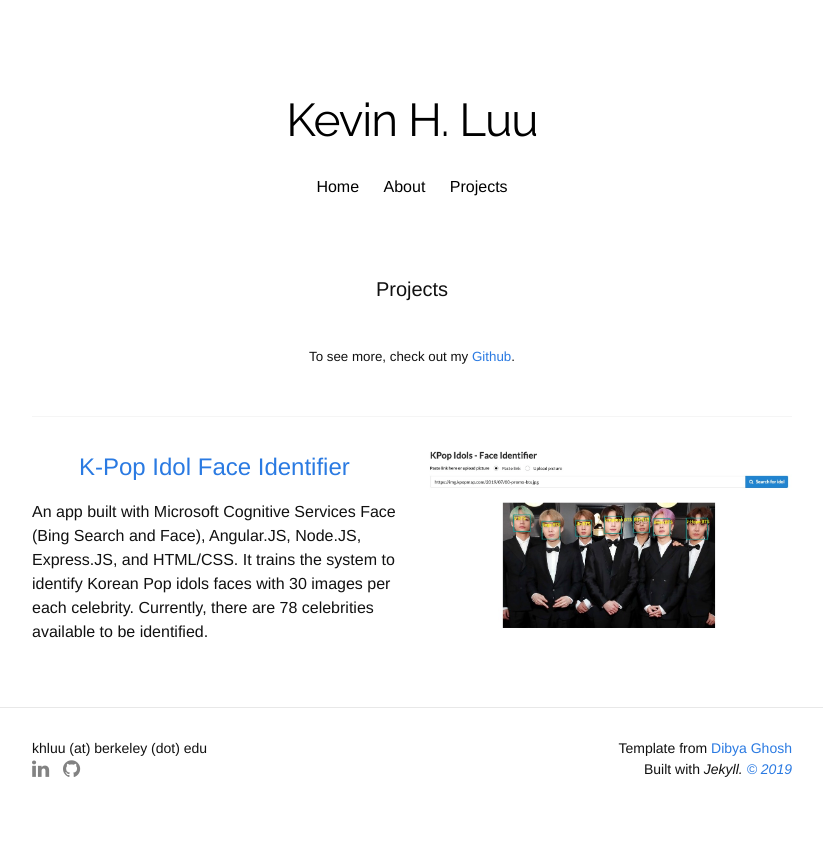
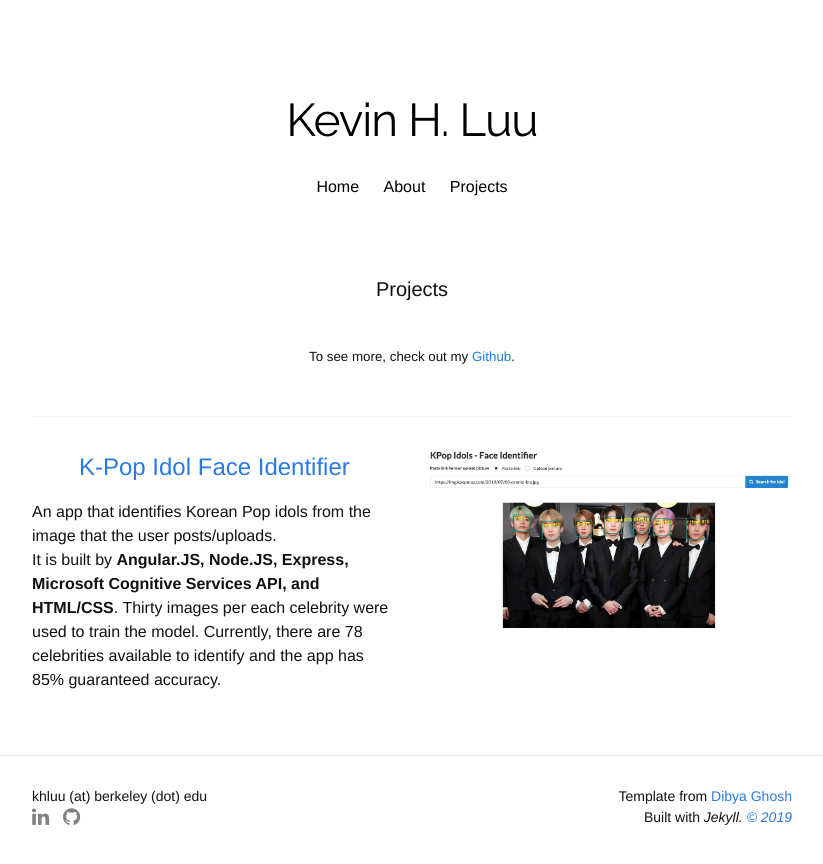
Before and after one commit to khluu/khluu.github.io, a Jekyll site: the page built from projects.html, in a window 1280 px wide. Shown: the top 864 px of the page, without its empty margins (228-1051 px from the left). Built offline with Jekyll 4.4.1, drawn with Linux system fonts in a browser that asks for light colours; nearby versions of some CDN libraries; some web fonts are replaced.

Commit message:
Update projects.html

```diff
--- a/projects.html
+++ b/projects.html
@@ -14,7 +14,7 @@ title: "Projects"
 
     <h2><a class="post-link" href="https://khluu.github.io/kpop-idol-face-identifier">K-Pop Idol Face Identifier</a></h2>
     <p>
-        An app built with Microsoft Cognitive Services Face (Bing Search and Face), Angular.JS, Node.JS, Express.JS, and HTML/CSS. It trains the system to identify Korean Pop idols faces with 30 images per each celebrity. Currently, there are 78 celebrities available to be identified.
+        An app that identifies Korean Pop idols from the image that the user posts/uploads.<br> It is built by <b>Angular.JS, Node.JS, Express, Microsoft Cognitive Services API, and HTML/CSS</b>. Thirty images per each celebrity were used to train the model. Currently, there are 78 celebrities available to identify and the app has 85% guaranteed accuracy.
     </p>
 
 
```
